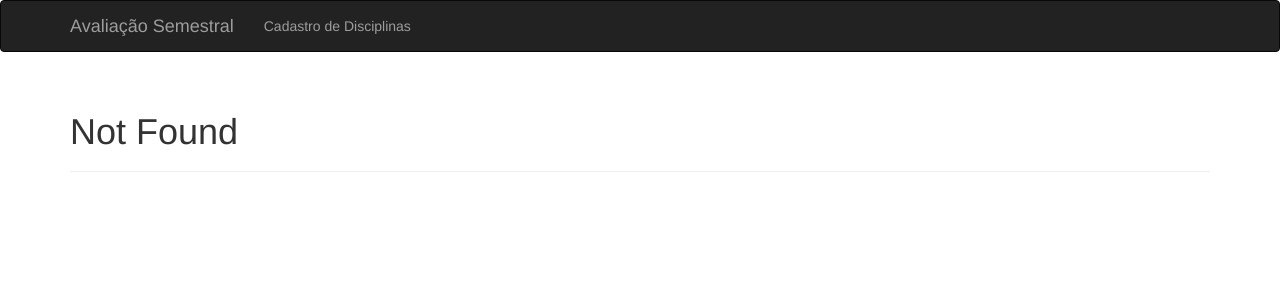
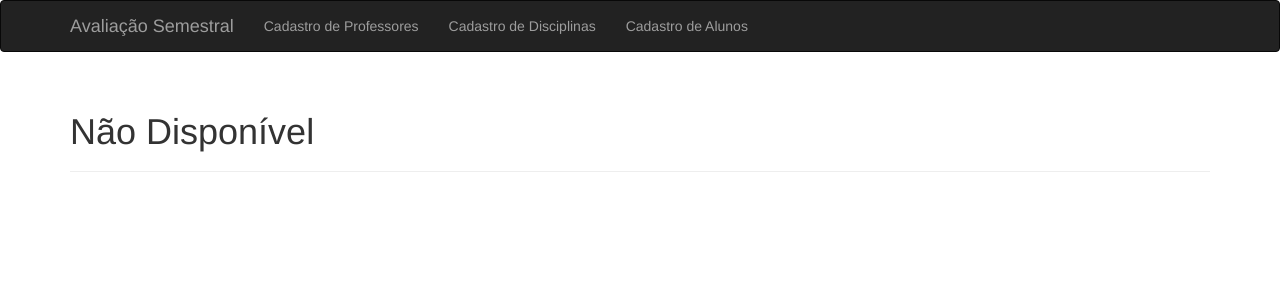
Before and after one commit to LucasSousa353/provadswa, a Flask app: template app/templates/404.html in a window 1280 px wide. Shown: the top 300 px of the page. Run offline with Flask 3, Linux system fonts and the light colour scheme; the template is opened without the code that fills it, so the values that code supplies are empty; some libraries are stand-ins or nearby versions.

Commit message:
ajuste de página não disponível

```diff
--- a/app/routes.py
+++ b/app/routes.py
@@ -28,7 +28,6 @@ def disciplinas():
     disciplinas = Disciplina.query.all()
     return render_template('disciplinas.html', disciplinas=disciplinas)
 
-
 @main.app_errorhandler(404)
 def page_not_found(e):
     return render_template('404.html'), 404
--- a/app/templates/404.html
+++ b/app/templates/404.html
@@ -1,9 +1,9 @@
 {% extends "base.html" %}
 
-{% block title %}Flasky - Page Not Found{% endblock %}
+{% block title %}Não Disponível{% endblock %}
 
 {% block page_content %}
 <div class="page-header">
-    <h1>Not Found</h1>
+    <h1>Não Disponível</h1>
 </div>
 {% endblock %}
--- a/app/templates/base.html
+++ b/app/templates/base.html
@@ -23,7 +23,9 @@
         </div>
         <div class="navbar-collapse collapse">
             <ul class="nav navbar-nav">
+                <li><a href="/professores">Cadastro de Professores</a></li>
                 <li><a href="{{ url_for('main.disciplinas') }}">Cadastro de Disciplinas</a></li>
+                <li><a href="/alunos">Cadastro de Alunos</a></li>
             </ul>
         </div>
     </div>
```
